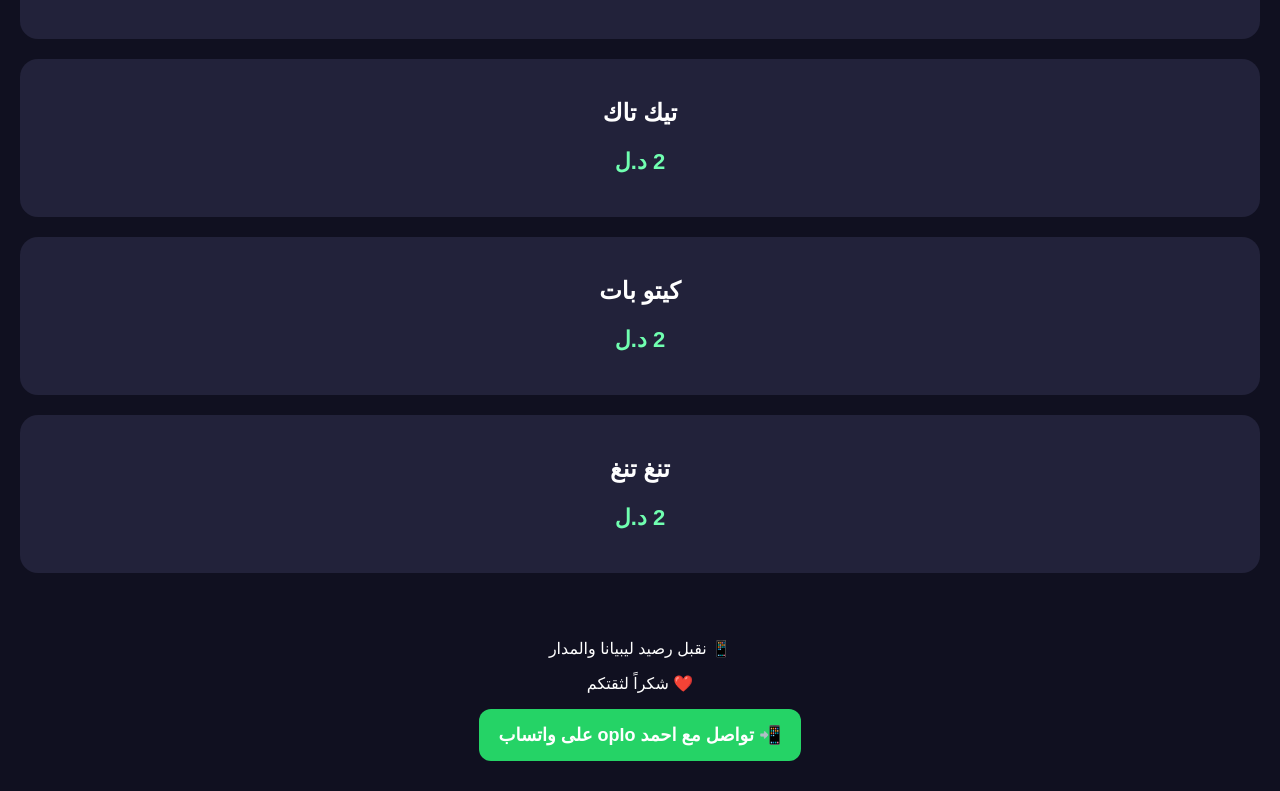
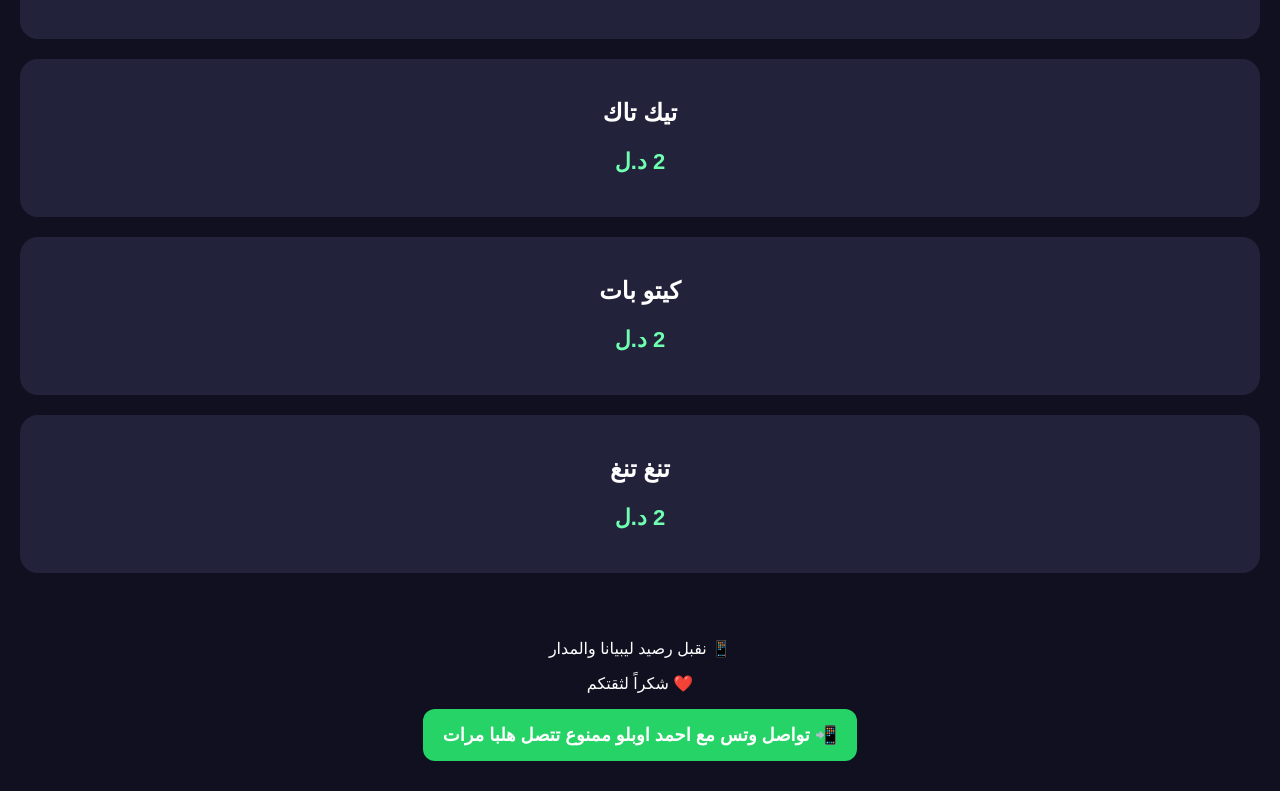
Before and after one commit to bjjdksk946-source99/oplo_999999, a plain HTML site: page index.html in a window 1280 px wide. Shown: the part 3540-4331 px from the top of the page. Drawn offline with Linux system fonts and the light colour scheme.

Commit message:
Update index.html

```diff
--- a/index.html
+++ b/index.html
@@ -183,7 +183,7 @@
      href="https://wa.me/218931920291"
      target="_blank"
      rel="noopener noreferrer">
-    📲 تواصل مع احمد oplo على واتساب
+    📲 تواصل وتس مع احمد اوبلو ممنوع تتصل هلبا مرات
   </a>
 </footer>
 
```
